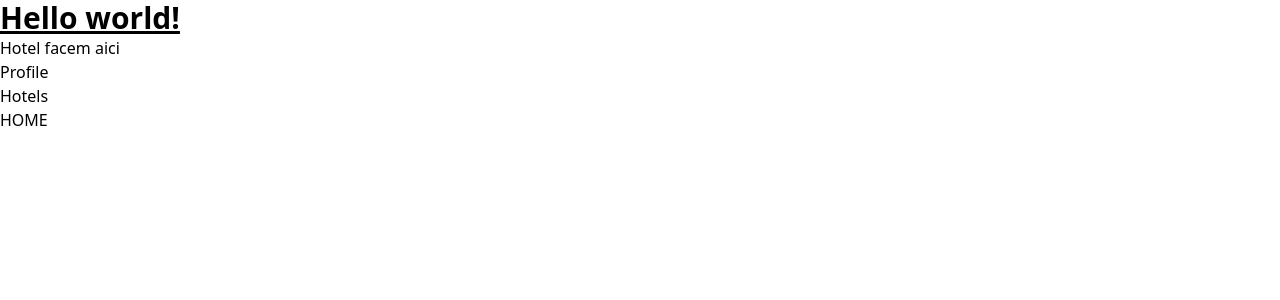
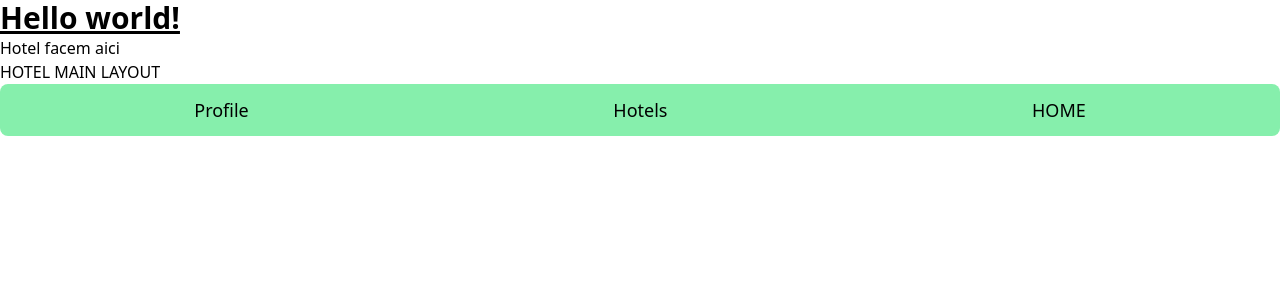
Before and after one commit to CalinP1/movies_list, an Angular app: page / in a window 1280 px wide. Shown: the top 300 px of the page. Built offline with nearby package versions, Linux system fonts and the light colour scheme.

Commit message:
router outlet for the pages

```diff
--- a/src/app/hotels-main-menu/hotels-main-menu.component.html
+++ b/src/app/hotels-main-menu/hotels-main-menu.component.html
@@ -1,5 +1,3 @@
-<ul>
-  <li><a routerLink="profile" routerLinkActive="active"> Profile</a></li>
-  <li><a routerLink="hotels-list" routerLinkActive="active"> Hotels</a></li>
-  <li><a routerLink="/" routerLinkActive="active"> HOME</a></li>
-</ul>
+<p>HOTEL MAIN LAYOUT</p>
+<div class="w-full h-auto"><app-navbar></app-navbar></div>
+<router-outlet></router-outlet>
--- a/src/app/hotels-main-menu/hotels-main-menu.component.ts
+++ b/src/app/hotels-main-menu/hotels-main-menu.component.ts
@@ -1,10 +1,10 @@
 import { Component } from '@angular/core';
-import { RouterLink, RouterLinkActive } from '@angular/router';
-
+import { RouterLink, RouterLinkActive, RouterOutlet } from '@angular/router';
+import { NavbarComponent } from '../navbar/navbar.component';
 @Component({
   selector: 'app-hotels-main-menu',
   standalone: true,
-  imports: [RouterLink, RouterLinkActive],
+  imports: [RouterLink, RouterLinkActive, NavbarComponent, RouterOutlet],
   templateUrl: './hotels-main-menu.component.html',
   styleUrl: './hotels-main-menu.component.css',
 })
--- /dev/null
+++ b/src/app/navbar/navbar.component.html
@@ -0,0 +1,7 @@
+<div class="bg-green-300 p-3 rounded-lg">
+  <ul class="flex justify-around text-lg">
+    <li><a routerLink="profile" routerLinkActive="active"> Profile</a></li>
+    <li><a routerLink="hotels-list" routerLinkActive="active"> Hotels</a></li>
+    <li><a routerLink="/" routerLinkActive="active"> HOME</a></li>
+  </ul>
+</div>
```
Also changed, not shown: src/app/navbar/navbar.component.ts (added, +11 -0 lines), src/app/navbar/navbar.component.css (added), 1 other file (tests, documents, lock files or other folders).
